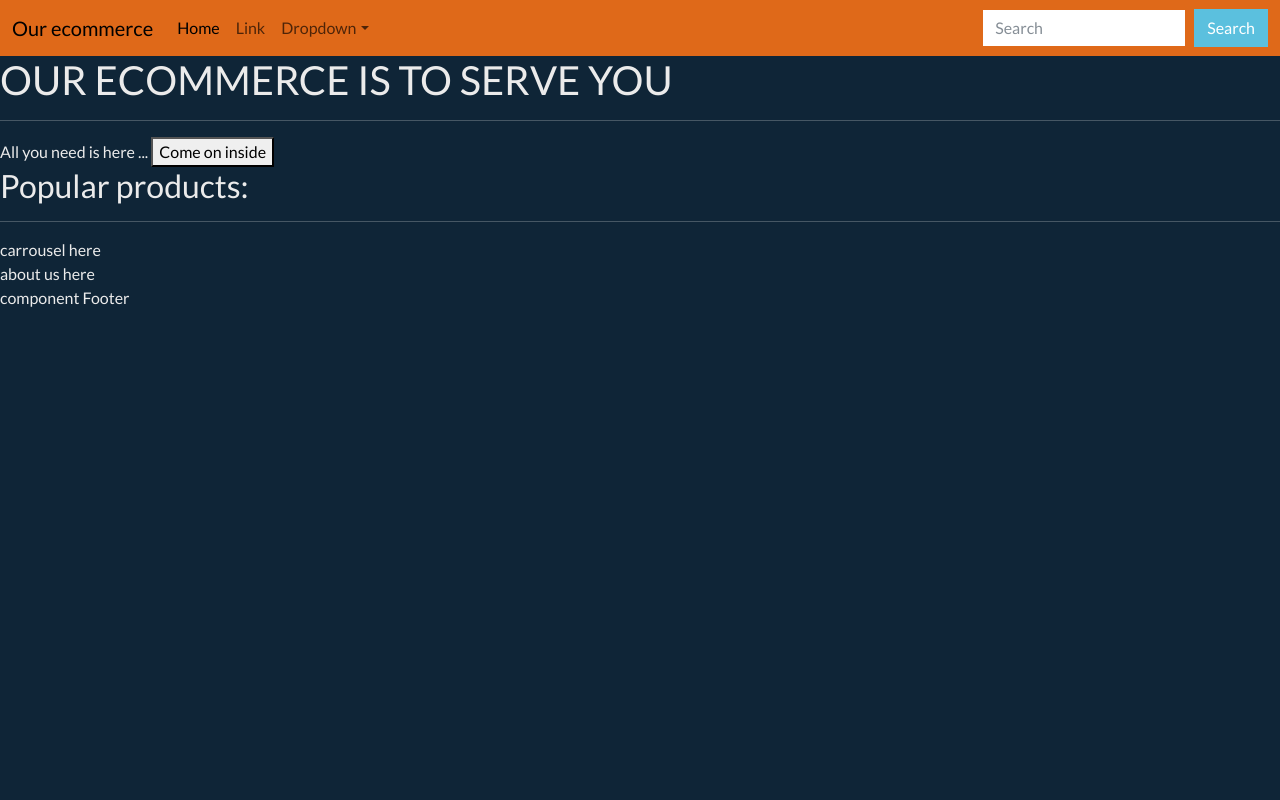
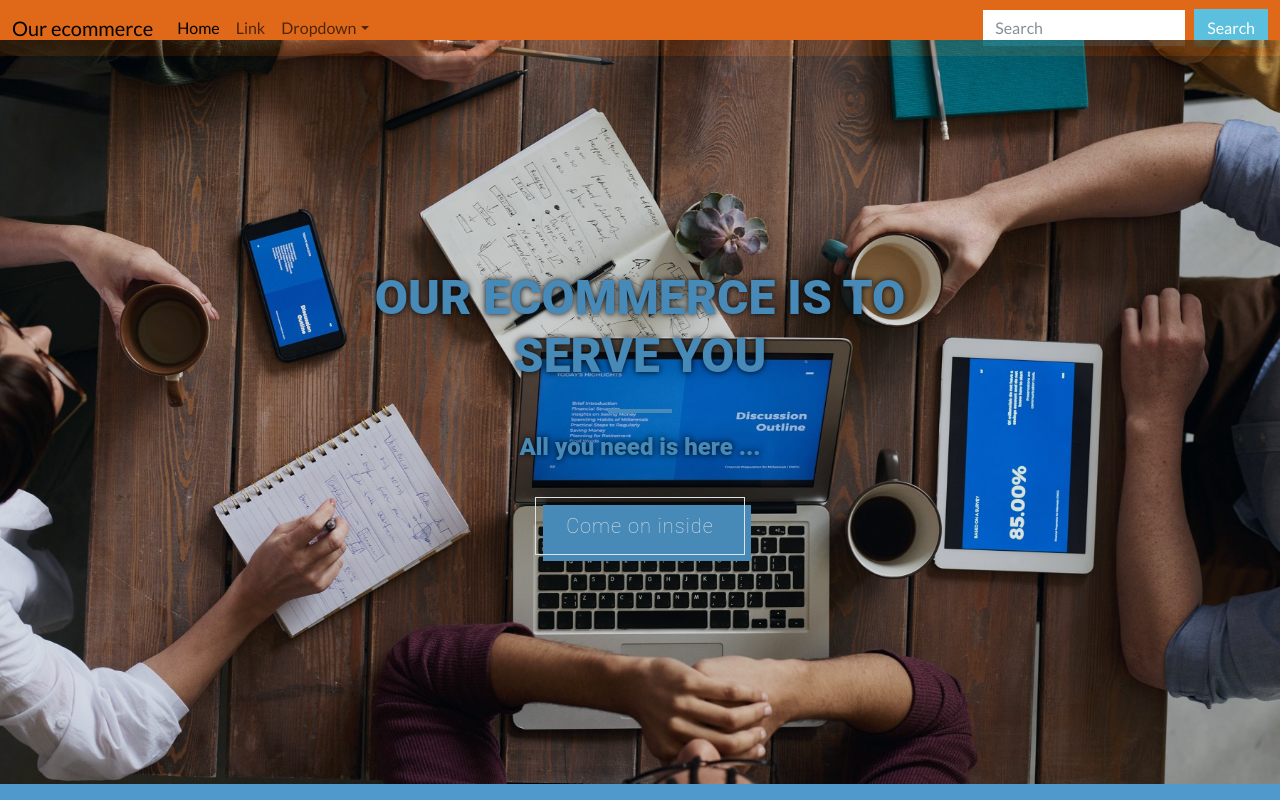
Before and after one commit to PabloElectricista/PF-Client, a React (Create React App) app: page / in a window 1280 px wide. Shown: the top 800 px of the page. Built offline with nearby package versions, Linux system fonts and the light colour scheme; no server answers.

Commit message:
landing page

```diff
--- /dev/null
+++ b/src/views/LandingPage/LandingPage.css
@@ -0,0 +1,120 @@
+.containerLanding {
+    font-family: "Roboto", sans-serif;
+    color: white;
+}
+
+.firstContactLanding {
+    margin-top: -1rem;
+    display: flex;
+    flex-direction: column;
+    align-items: center;
+    justify-content: center;
+    height: 93vh;
+    width: 100%;
+    background-image: url("/src/assets/pexels-fauxels-3183165.jpg");
+    background-position: center;
+    background-attachment: scroll;
+    background-size: cover;
+    Background-color: transparent;
+    filter:alpha(opacity=87);
+    -moz-opacity:.87;opacity:.87;
+}
+
+.titleLanding, .textLanding {
+    width: 50vw;
+    text-align: center;
+    color: #5099cc;
+    font-weight: 800;
+    text-shadow:0 0 6px rgb(0, 0, 0);
+
+}
+.titleLanding{
+    font-size: 3rem;
+}
+
+.divider {
+    height: 0.25rem;
+    width: 4rem;
+    opacity: 1;
+    margin: 1rem;
+    background-color:  #5099cc;
+    color: transparent;
+}
+
+.firstContactLanding span {
+    margin-bottom: 1rem;
+    font-size: 1.5rem;
+}
+
+.buttonSlide {
+    font-size: 20px;
+    font-weight: 200;
+    letter-spacing: 1px;
+    margin-top: 1rem;
+    padding: 13px 30px 13px;
+    border: 1px solid white;
+    position: relative;
+    background-color: rgba(0, 0, 0, 0);
+    color: white;
+}
+
+.buttonSlide i {
+    opacity: 0;
+    font-size: 13px;
+    transition: 0.2s;
+    position: absolute;
+    right: 10px;
+    top: 23px;
+    transition: transform 1;
+}
+
+.buttonSlide div {
+    transition: transform 0.8s;
+}
+
+.buttonSlide:hover div {
+    transform: translateX(-6px);
+}
+
+.buttonSlide::after {
+    content: "";
+    background-color: #5099cc;
+    width: 100%;
+    z-index: -1;
+    position: absolute;
+    height: 100%;
+    top: 7px;
+    left: 7px;
+}
+
+.buttonSlide:hover i {
+    opacity: 1;
+    transform: translateX(-6px);
+}
+
+.landingCarousel {
+    background-color: #5099cc;
+    padding: 2rem;
+    display: flex;
+    justify-content: center;
+    align-items: center;
+    flex-direction: column;
+
+}
+
+.landingCarousel h2 {
+    margin-bottom: 1rem;
+}
+
+.divider2 {
+    height: 0.25rem;
+    width: 4rem;
+    opacity: 1;
+    margin-bottom: 2.5rem;
+    background-color:  white;
+    color: transparent;
+}
+
+.landingAboutUs {
+    color: black;
+}
--- a/src/views/LandingPage/LandingPage.jsx
+++ b/src/views/LandingPage/LandingPage.jsx
@@ -2,7 +2,7 @@ import React from 'react';
 import {Link} from 'react-router-dom';
 // import Carrousel from '../Carousel/Carousel';
 // import AboutUs from '../AboutUs/AboutUs';
-// import './LandingPage.css';
+import './LandingPage.css';
 
 export default function LandingPage(){
 
```
Also changed, not shown: src/assets/pexels-fauxels-3183165.jpg (added).
